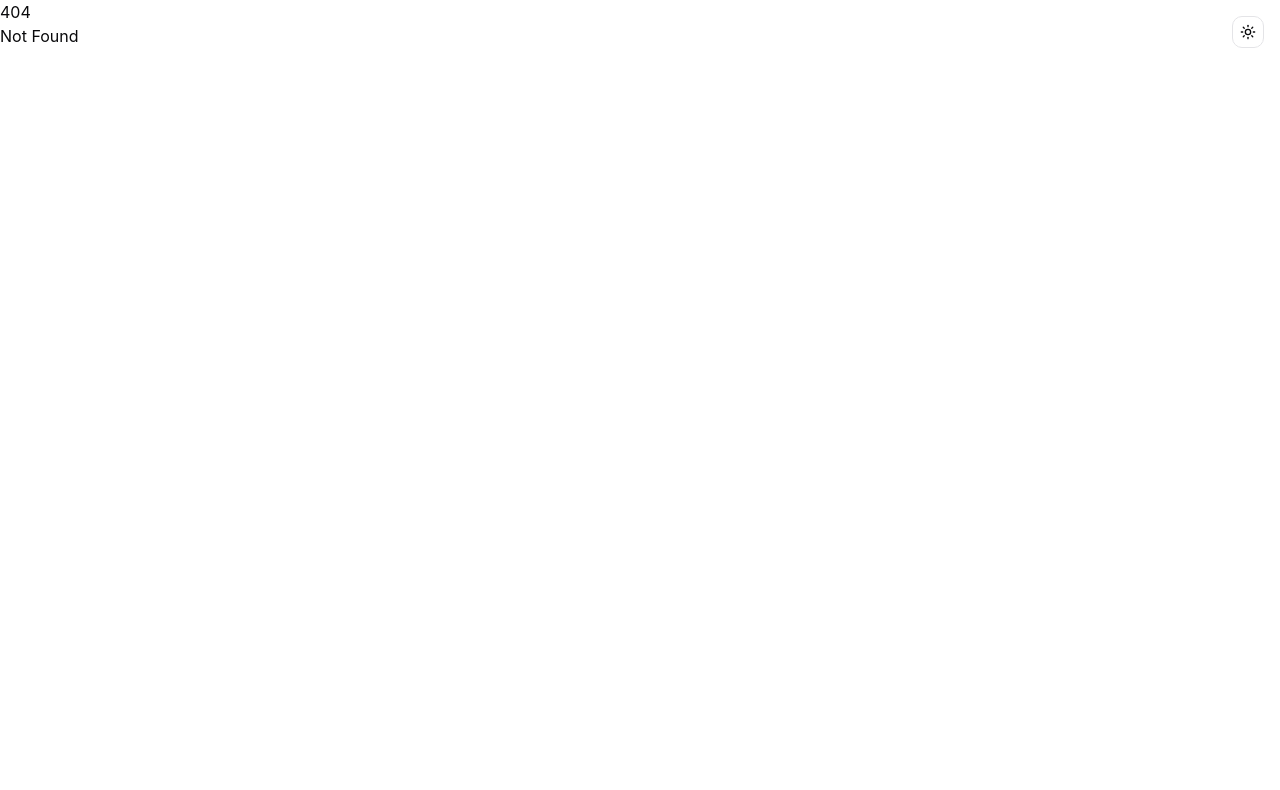
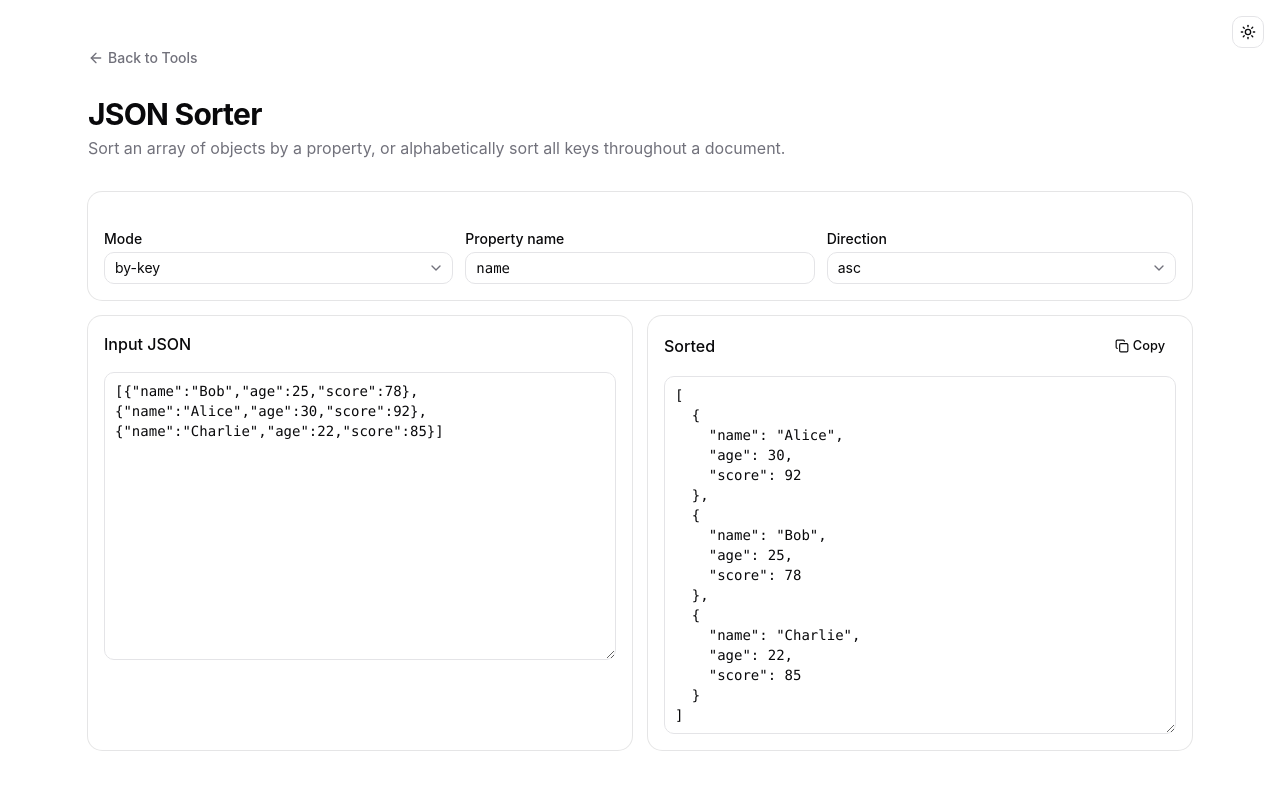
Before and after one commit to orykr/tool.ory.kr, a SvelteKit app in the folder frontend/: page /json-sort in a window 1280 px wide. Before the commit this address had no page. Shown: the top 790 px of the page. Built offline with nearby package versions, Linux system fonts and the light colour scheme.

Commit message:
feat(json-sort): add JSON array sort by property and deep key sorter

```diff
--- a/frontend/src/routes/+page.svelte
+++ b/frontend/src/routes/+page.svelte
@@ -596,6 +596,11 @@
 			href: "/hash-compare",
 			title: "Hash Verifier",
 			description: "Hash a file locally and compare to an expected checksum."
+		},
+		{
+			href: "/json-sort",
+			title: "JSON Sorter",
+			description: "Sort JSON arrays by property or alphabetize all object keys."
 		}
 	];
 </script>
--- /dev/null
+++ b/frontend/src/routes/json-sort/+page.svelte
@@ -0,0 +1,149 @@
+<script lang="ts">
+	import * as Card from "$lib/components/ui/card/index.js";
+	import * as Select from "$lib/components/ui/select/index.js";
+	import { Button } from "$lib/components/ui/button/index.js";
+	import { Input } from "$lib/components/ui/input/index.js";
+	import { Label } from "$lib/components/ui/label/index.js";
+	import { Textarea } from "$lib/components/ui/textarea/index.js";
+	import ArrowLeft from "@lucide/svelte/icons/arrow-left";
+	import Copy from "@lucide/svelte/icons/copy";
+	import Check from "@lucide/svelte/icons/check";
+
+	let input = $state(
+		'[{"name":"Bob","age":25,"score":78},{"name":"Alice","age":30,"score":92},{"name":"Charlie","age":22,"score":85}]'
+	);
+	let key = $state("name");
+	let order = $state<"asc" | "desc">("asc");
+	let mode = $state<"by-key" | "deep-keys">("by-key");
+
+	function compare(a: unknown, b: unknown): number {
+		if (typeof a === "number" && typeof b === "number") return a - b;
+		if (typeof a === "string" && typeof b === "string") return a.localeCompare(b);
+		if (a === null && b === null) return 0;
+		if (a === null) return -1;
+		if (b === null) return 1;
+		return String(a).localeCompare(String(b));
+	}
+
+	function sortDeepKeys(value: unknown): unknown {
+		if (Array.isArray(value)) return value.map(sortDeepKeys);
+		if (value && typeof value === "object") {
+			const entries = Object.entries(value as Record<string, unknown>).sort(([a], [b]) =>
+				a.localeCompare(b)
+			);
+			const out: Record<string, unknown> = {};
+			for (const [k, v] of entries) out[k] = sortDeepKeys(v);
+			return out;
+		}
+		return value;
+	}
+
+	let result = $derived.by(() => {
+		try {
+			if (!input.trim()) return { ok: true as const, value: "" };
+			const parsed = JSON.parse(input);
+			let processed: unknown;
+			if (mode === "deep-keys") {
+				processed = sortDeepKeys(parsed);
+			} else {
+				if (!Array.isArray(parsed)) {
+					return { ok: false as const, error: "Input must be a JSON array for 'sort by key' mode." };
+				}
+				const sorted = [...parsed].sort((a, b) => {
+					const av = a && typeof a === "object" ? (a as Record<string, unknown>)[key] : a;
+					const bv = b && typeof b === "object" ? (b as Record<string, unknown>)[key] : b;
+					return compare(av, bv);
+				});
+				if (order === "desc") sorted.reverse();
+				processed = sorted;
+			}
+			return { ok: true as const, value: JSON.stringify(processed, null, 2) };
+		} catch (e) {
+			return { ok: false as const, error: (e as Error).message };
+		}
+	});
+
+	let copied = $state(false);
+	async function copy() {
+		if (!result.ok) return;
+		await navigator.clipboard.writeText(result.value);
+		copied = true;
+		setTimeout(() => (copied = false), 1500);
+	}
+</script>
+
+<main class="container mx-auto max-w-6xl px-6 py-12">
+	<nav class="mb-6">
+		<a
+			href="/"
+			class="text-muted-foreground hover:text-foreground inline-flex items-center gap-1 text-sm font-medium transition-colors"
+		>
+			<ArrowLeft class="h-4 w-4" />
+			Back to Tools
+		</a>
+	</nav>
+
+	<header class="mb-8">
+		<h1 class="text-3xl font-bold tracking-tight">JSON Sorter</h1>
+		<p class="text-muted-foreground mt-1">
+			Sort an array of objects by a property, or alphabetically sort all keys throughout a document.
+		</p>
+	</header>
+
+	<Card.Root class="mb-4">
+		<Card.Content class="grid gap-3 pt-6 sm:grid-cols-3">
+			<div class="space-y-1.5">
+				<Label for="md">Mode</Label>
+				<Select.Root type="single" bind:value={mode as never}>
+					<Select.Trigger id="md" class="w-full">{mode}</Select.Trigger>
+					<Select.Content>
+						<Select.Item value="by-key">Sort array by property</Select.Item>
+						<Select.Item value="deep-keys">Sort all object keys (deep)</Select.Item>
+					</Select.Content>
+				</Select.Root>
+			</div>
+			{#if mode === "by-key"}
+				<div class="space-y-1.5">
+					<Label for="ky">Property name</Label>
+					<Input id="ky" bind:value={key} class="font-mono" />
+				</div>
+				<div class="space-y-1.5">
+					<Label for="or">Direction</Label>
+					<Select.Root type="single" bind:value={order as never}>
+						<Select.Trigger id="or" class="w-full">{order}</Select.Trigger>
+						<Select.Content>
+							<Select.Item value="asc">Ascending</Select.Item>
+							<Select.Item value="desc">Descending</Select.Item>
+						</Select.Content>
+					</Select.Root>
+				</div>
+			{/if}
+		</Card.Content>
+	</Card.Root>
+
+	<div class="grid gap-4 md:grid-cols-2">
+		<Card.Root>
+			<Card.Header><Card.Title class="text-base">Input JSON</Card.Title></Card.Header>
+			<Card.Content>
+				<Textarea bind:value={input} class="min-h-72 font-mono text-sm" />
+			</Card.Content>
+		</Card.Root>
+		<Card.Root>
+			<Card.Header class="flex flex-row items-center justify-between">
+				<Card.Title class="text-base">Sorted</Card.Title>
+				<Button variant="ghost" size="sm" onclick={copy} disabled={!result.ok || !result.value}>
+					{#if copied}<Check />Copied{:else}<Copy />Copy{/if}
+				</Button>
+			</Card.Header>
+			<Card.Content>
+				{#if result.ok}
+					<Textarea value={result.value} readonly class="min-h-72 font-mono text-sm" />
+				{:else}
+					<div class="border-destructive/50 bg-destructive/10 text-destructive rounded-md border p-3 text-sm">
+						{result.error}
+					</div>
+				{/if}
+			</Card.Content>
+		</Card.Root>
+	</div>
+</main>
```
